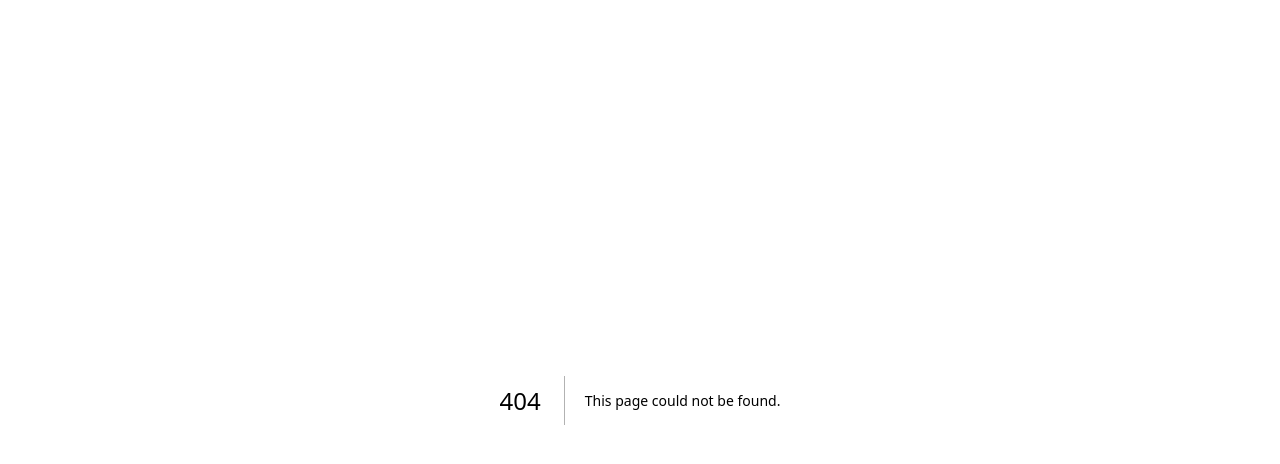
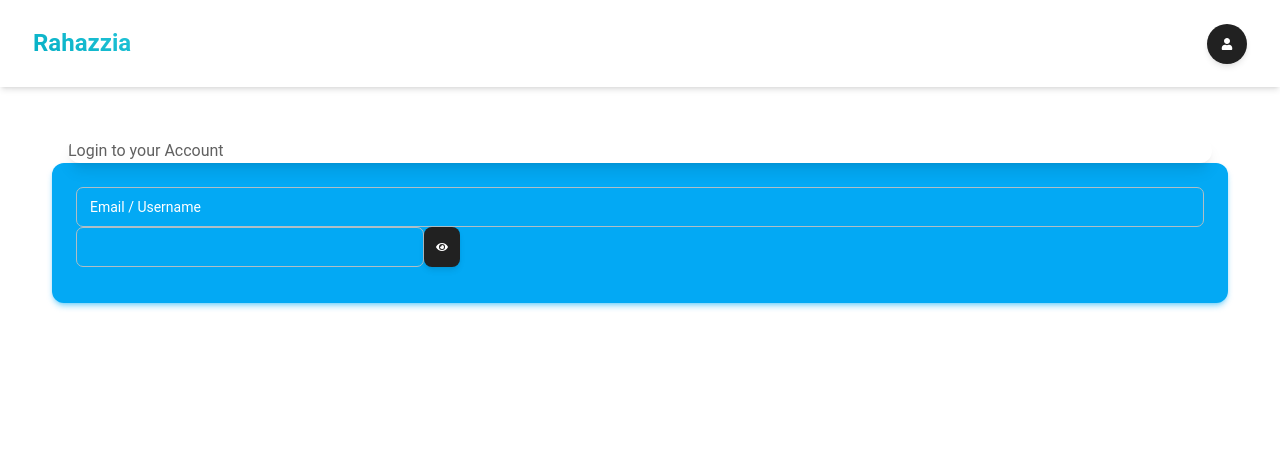
Before and after one commit to muhreezky/rahazzia, a Next.js app: page /auth/login in a window 1280 px wide. Before the commit this address had no page. Shown: the top 464 px of the page. Built offline with nearby package versions, Linux system fonts and the light colour scheme.

Commit message:
feat: halaman login

```diff
--- a/package.json
+++ b/package.json
@@ -9,7 +9,9 @@
     "lint": "next lint"
   },
   "dependencies": {
+    "@heroicons/react": "^2.0.18",
     "@material-tailwind/react": "2.0.4",
+    "@prisma/client": "^5.0.0",
     "autoprefixer": "10.4.14",
     "axios": "^1.4.0",
     "eslint": "8.43.0",
@@ -19,6 +21,8 @@
     "postcss": "8.4.24",
     "react": "18.2.0",
     "react-dom": "18.2.0",
+    "react-icons": "^4.10.1",
+    "swr": "^2.2.0",
     "tailwindcss": "3.3.2",
     "typescript": "5.1.3"
   },
--- /dev/null
+++ b/src/components/DarkToggle.tsx
@@ -0,0 +1,24 @@
+"use client";
+
+import { IconButton } from "@material-tailwind/react";
+import { FaSun, FaMoon } from "react-icons/fa";
+import { useEffect, useState } from "react";
+
+export default function DarkToggle () {
+  const [dark, setDark] = useState(false);
+  useEffect(() => {
+    setDark(localStorage.darkMode || false);
+  }, []);
+
+  useEffect(() => {
+    const root = document.querySelector("html");
+    localStorage.darkMode = dark || "";
+    (root) && (root.className = dark ? "dark" : "");
+  }, [dark]);
+
+  return (
+    <IconButton className="p-4 rounded-full" onClick={() => setDark(d => !d)}>
+      {dark ? <FaSun /> : <FaMoon />}
+    </IconButton>
+  )
+}
--- a/src/components/Nav.tsx
+++ b/src/components/Nav.tsx
@@ -1,10 +1,19 @@
-import { Navbar } from "@material-tailwind/react";
+import { Button, IconButton, Navbar } from "@material-tailwind/react";
+import Typo from "./Typo";
+import { FaUser } from "react-icons/fa";
 
 export default function Nav () {
   return (
-    <Navbar className="sticky">
-      <div className="flex justify-center items-center gap-3">
-
+    <Navbar className="sticky h-max max-w-full top-0 z-10 px-4 py-5 lg:px-8 rounded-none">
+      <div className="flex items-center justify-between">
+        <Typo textGradient variant="h4" color="cyan" as="a" href="#" className="cursor-pointer mr-4 py-1.5 font-bold">
+          Rahazzia
+        </Typo>
+        <div className="flex items-center gap-3">
+          <IconButton className="rounded-full">
+            <FaUser />
+          </IconButton>
+        </div>
       </div>
     </Navbar>
   )
--- /dev/null
+++ b/src/components/PassInput.tsx
@@ -0,0 +1,24 @@
+import { IconButton, Input } from "@material-tailwind/react";
+import { useState, type PropsWithRef, ReactElement } from "react";
+import { FaEye, FaEyeSlash } from "react-icons/fa";
+
+type PassInputProps = PropsWithRef<any> & {
+  label?: string;
+};
+export default function PassInput(props: PassInputProps) {
+  const [showPass, setShowPass] = useState(false);
+  return (
+    <div className="relative flex w-full mb-3 max-w-[24rem]">
+      <Input
+        label={props.label}
+        type={showPass ? "text" : "password"}
+        name={props.name}
+        id={props.name}
+        className={`w-full p-3 ${props.className}`}
+      />
+      <IconButton>
+        {showPass ? <FaEyeSlash /> : <FaEye />}
+      </IconButton>
+    </div>
+  );
+}
--- /dev/null
+++ b/src/components/Typo.tsx
@@ -0,0 +1,5 @@
+import { Typography, TypographyProps } from "@material-tailwind/react";
+
+export default function Typo (props: TypographyProps) {
+  return <Typography {...props} />
+}
--- a/src/components/layout/Layout.tsx
+++ b/src/components/layout/Layout.tsx
@@ -1,9 +1,15 @@
-import { PropsWithChildren, ReactElement } from 'react'
+import { ComponentPropsWithoutRef } from 'react';
+import Nav from '../Nav';
 
-type PropTypes = PropsWithChildren & ReactElement;
+type PropTypes = ComponentPropsWithoutRef<"div">;
 
 export default function Layout(props: PropTypes) {
   return (
-    <div>{props.children}</div>
+    <>
+      <Nav />
+      <main className="p-5 my-6">
+        {props.children}
+      </main>
+    </>
   )
 }
--- a/src/pages/_app.tsx
+++ b/src/pages/_app.tsx
@@ -1,11 +1,14 @@
 import "@/styles/globals.css";
 import type { AppProps } from "next/app";
 import { ThemeProvider } from "@material-tailwind/react";
+import Layout from "@/components/layout/Layout";
 
 export default function App({ Component, pageProps }: AppProps) {
   return (
     <ThemeProvider>
-      <Component {...pageProps} />
+      <Layout>
+        <Component {...pageProps} />
+      </Layout>
     </ThemeProvider>
   );
 }
--- /dev/null
+++ b/src/pages/auth/login.tsx
@@ -0,0 +1,18 @@
+import PassInput from "@/components/PassInput";
+import { Card, CardBody, CardHeader, Input } from "@material-tailwind/react";
+
+export default function Login () {
+  return (
+    <>
+      <Card color="light-blue" className="m-8">
+        <CardHeader>
+          Login to your Account
+        </CardHeader>
+        <CardBody>
+          <Input color="white" className="w-full" name="username" id="username" label="Email / Username" />
+          <PassInput name="password" />
+        </CardBody>
+      </Card>
+    </>
+  )
+}
--- a/src/pages/index.tsx
+++ b/src/pages/index.tsx
@@ -1,4 +1,4 @@
-import { Button } from "@material-tailwind/react";
+import { Button, Card, CardBody, CardFooter, Typography } from "@material-tailwind/react";
 import Head from "next/head";
 
 export default function Home() {
@@ -8,9 +8,21 @@ export default function Home() {
         <title>Rahazzia App</title>
         <meta charSet="UTF-8" />
       </Head>
-      <div className="p-5 flex justify-center items-center">
-        <Button>Click Me</Button>
-      </div>
+      <Card color="cyan" className="darked">
+        <CardBody>
+          <Typography variant="h3" color="white">
+            Rahazzia
+          </Typography>
+          <Typography color="white" variant="h5" className="font-medium">
+            Hanya untuk yang tau tau aja 🤓
+          </Typography>
+        </CardBody>
+        <CardFooter>
+          <Button color="white" fullWidth>
+            Mulai Berpesan
+          </Button>
+        </CardFooter>
+      </Card>
     </>
   );
 }
--- a/tailwind.config.js
+++ b/tailwind.config.js
@@ -1,12 +1,14 @@
 /** @type {import('tailwindcss').Config} */
-const withMT = require("@material-tailwind/react/utils/withMT");
-
-module.exports = withMT({
+const theme = {
   content: [
     "./src/pages/**/*.{js,ts,jsx,tsx,mdx}",
     "./src/components/**/*.{js,ts,jsx,tsx,mdx}",
     "./src/app/**/*.{js,ts,jsx,tsx,mdx}",
   ],
   theme: {},
+  darkMode: false,
   plugins: [],
-});
+}
+const withMT = require("@material-tailwind/react/utils/withMT");
+
+module.exports = withMT(theme);
```
Also changed, not shown: 2 other files (tests, documents, lock files or other folders).
